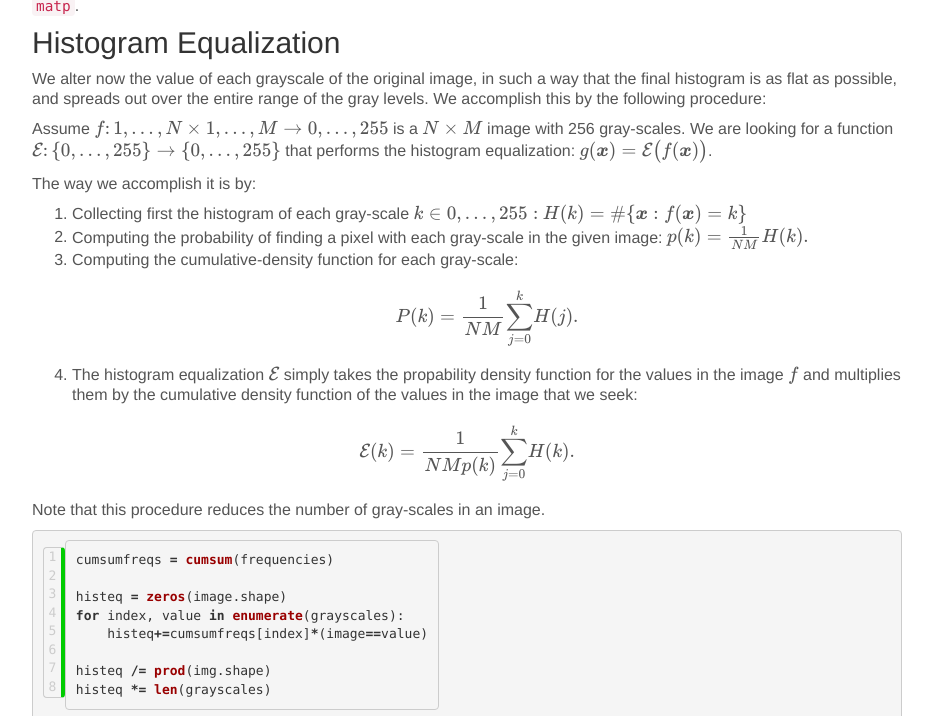
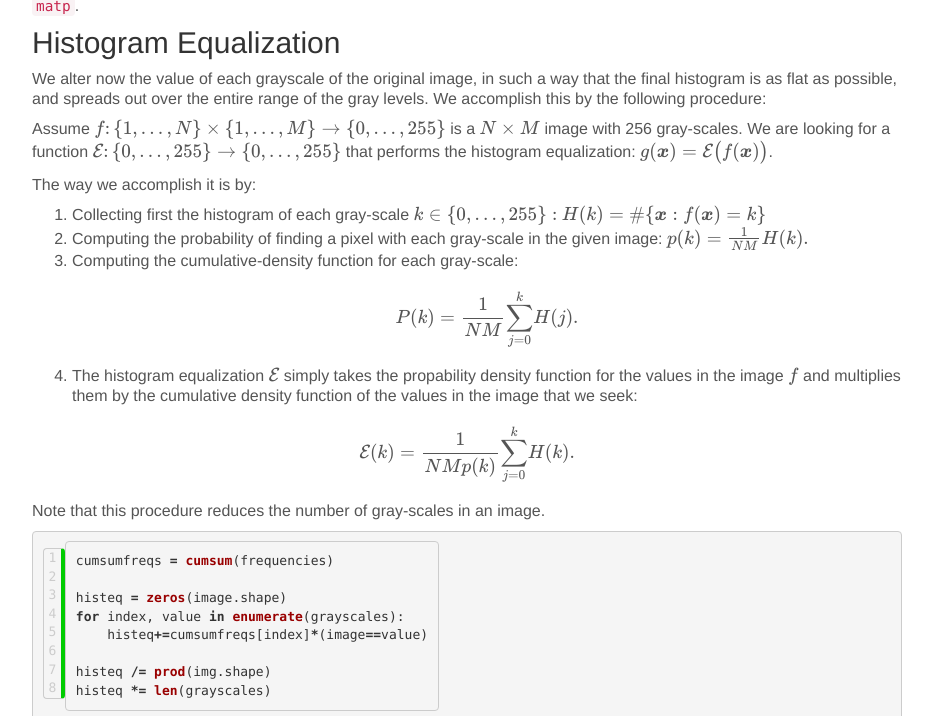
Before and after one commit to blancosilva/blancosilva.github.io, a Jekyll site: the page built from _posts/2011-02-08-histograms-from-scratch.md, in a window 1280 px wide and 900 px high, scrolled down 851 px, cut to the strip 143-859 px from the top of the window. Shown: the whole strip, without its empty margins (173-1106 px from the left). Built offline with Jekyll 4.4.1, drawn with Linux system fonts in a browser that asks for light colours; nearby versions of some CDN libraries; formulas are drawn with MathJax 3; comment, search, counter and statistics services are not loaded.

```diff
--- a/_posts/2011-02-08-histograms-from-scratch.md
+++ b/_posts/2011-02-08-histograms-from-scratch.md
@@ -45,11 +45,11 @@
 
 We alter now the value of each grayscale of the original image, in such a way that the final histogram is as flat as possible, and spreads out over the entire range of the gray levels.  We accomplish this by the following procedure:
 
-Assume <span>\\( f \colon \{ 1, \dotsc, N\} \times \{ 1, \dotsc, M\} \to \{ 0, \dotsc, 255\} \\)</span> is a <span>\\( N \times M \\)</span> image with 256 gray-scales.  We are looking for a function <span>\\( \mathcal{E}\colon \\{ 0, \dotsc, 255\\} \to \\{ 0, \dotsc, 255\\} \\)</span> that performs the histogram equalization: <span>\\( g(\boldsymbol{x}) = \mathcal{E} \big( f( \boldsymbol{x}) \big) \\)</span>.
+Assume <span>\\( f \colon \\{ 1, \dotsc, N\\} \times \\{ 1, \dotsc, M\\} \to \\{ 0, \dotsc, 255\\} \\)</span> is a <span>\\( N \times M \\)</span> image with 256 gray-scales.  We are looking for a function <span>\\( \mathcal{E}\colon \\{ 0, \dotsc, 255\\} \to \\{ 0, \dotsc, 255\\} \\)</span> that performs the histogram equalization: <span>\\( g(\boldsymbol{x}) = \mathcal{E} \big( f( \boldsymbol{x}) \big) \\)</span>.
 
 The way we accomplish it is by:
 
-1. Collecting first the histogram of each gray-scale <span>\\( k \in \{ 0, \dotsc, 255\}: \\)</span> <span>\\( H(k) = \\# \\{ \boldsymbol{x} : f(\boldsymbol{x}) = k \\} \\)</span>
+1. Collecting first the histogram of each gray-scale <span>\\( k \in \\{ 0, \dotsc, 255\\}: \\)</span> <span>\\( H(k) = \\# \\{ \boldsymbol{x} : f(\boldsymbol{x}) = k \\} \\)</span>
 2. Computing the probability of finding a pixel with each gray-scale in the given image: <span>\\( p(k) = \frac{1}{NM} H(k). \\)</span>
 3. Computing the cumulative-density function for each gray-scale:
         \begin{equation} P(k) = \frac{1}{NM} \displaystyle{\sum_{j=0}^k} H(j). \end{equation}
```
Also changed, not shown: 2 other files.
